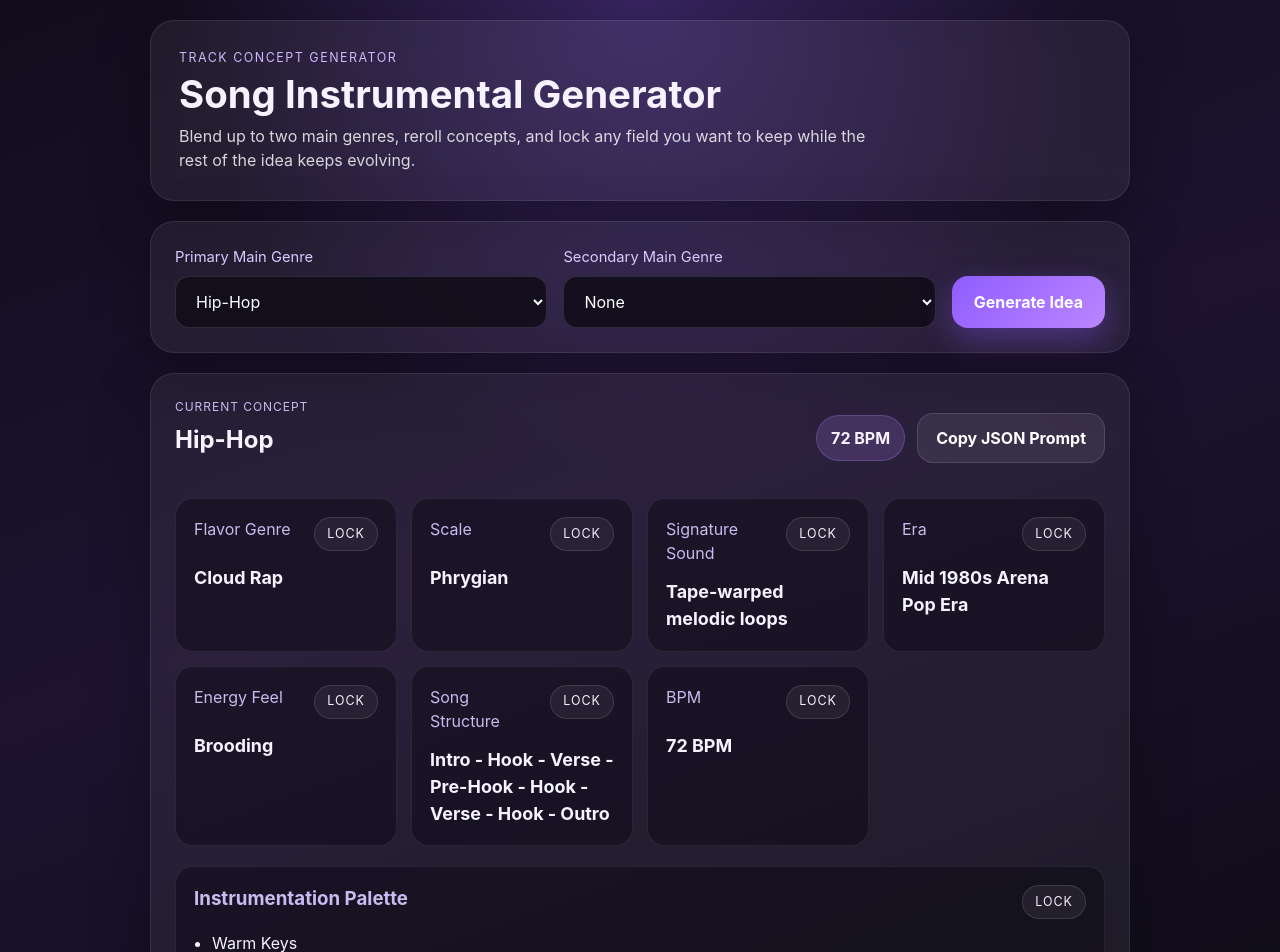
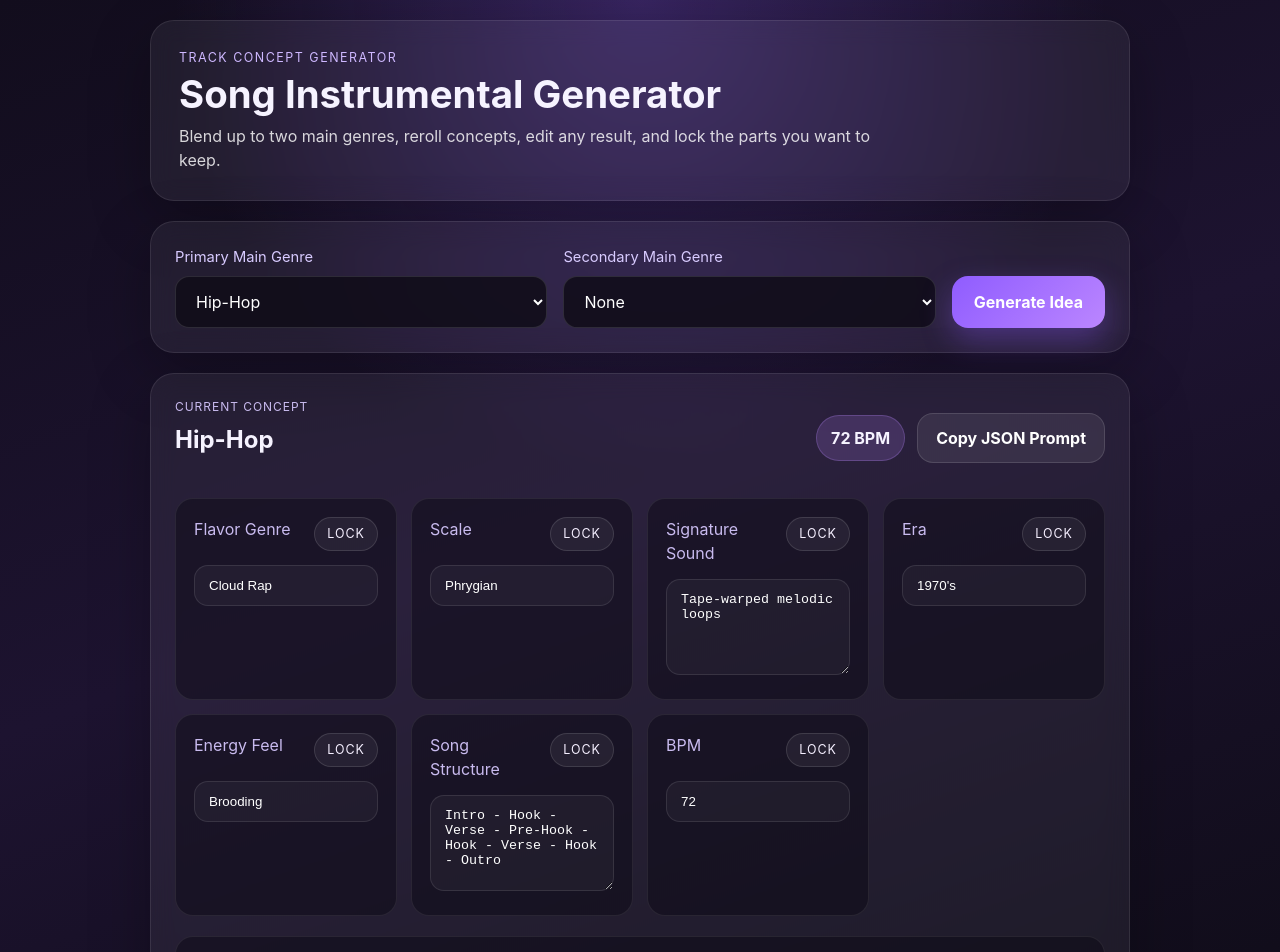
Before and after one commit to OrangeJuice72/TrackAlchemist, a React (Vite) app: page / in a window 1280 px wide. Shown: the top 952 px of the page. Built offline with nearby package versions, Linux system fonts and the light colour scheme.

Commit message:
Simplify eras and make results editable

```diff
--- a/src/App.jsx
+++ b/src/App.jsx
@@ -30,18 +30,20 @@ function App() {
 
   const genreLabel = useMemo(() => {
     const primaryLabel = GENRE_DATA[selectedGenre].label;
-
-    if (!secondaryGenre) {
-      return primaryLabel;
-    }
-
-    return `${primaryLabel} x ${GENRE_DATA[secondaryGenre].label}`;
+    return secondaryGenre ? `${primaryLabel} x ${GENRE_DATA[secondaryGenre].label}` : primaryLabel;
   }, [secondaryGenre, selectedGenre]);
 
   const handleGenerate = () => {
     setResult((previousResult) =>
       generateIdea(selectedGenre, secondaryGenre, lockedFields, previousResult)
     );
+  };
+
+  const updateResultField = (field, value) => {
+    setResult((currentResult) => ({
+      ...currentResult,
+      [field]: value
+    }));
   };
 
   const toggleLock = (field) => {
@@ -54,7 +56,6 @@ function App() {
   const handlePrimaryGenreChange = (event) => {
     const nextPrimaryGenre = event.target.value;
     const nextSecondaryGenre = nextPrimaryGenre === secondaryGenre ? '' : secondaryGenre;
-
     setSelectedGenre(nextPrimaryGenre);
     setSecondaryGenre(nextSecondaryGenre);
     setResult(generateIdea(nextPrimaryGenre, nextSecondaryGenre));
@@ -114,8 +115,8 @@ function App() {
           <p className="eyebrow">Track concept generator</p>
           <h1>Song Instrumental Generator</h1>
           <p className="subtitle">
-            Blend up to two main genres, reroll concepts, and lock any field you want to keep
-            while the rest of the idea keeps evolving.
+            Blend up to two main genres, reroll concepts, edit any result, and lock the parts you
+            want to keep.
           </p>
         </header>
 
@@ -179,47 +180,57 @@ function App() {
           ) : null}
 
           <div className="result-grid">
-            <LockableResultCard
+            <EditableResultCard
               title="Flavor Genre"
               value={result.flavorGenre}
               isLocked={lockedFields.flavorGenre}
               onToggleLock={() => toggleLock('flavorGenre')}
+              onChange={(value) => updateResultField('flavorGenre', value)}
             />
-            <LockableResultCard
+            <EditableResultCard
               title="Scale"
               value={result.scale}
               isLocked={lockedFields.scale}
               onToggleLock={() => toggleLock('scale')}
+              onChange={(value) => updateResultField('scale', value)}
             />
-            <LockableResultCard
+            <EditableResultCard
               title="Signature Sound"
               value={result.signatureSound}
               isLocked={lockedFields.signatureSound}
               onToggleLock={() => toggleLock('signatureSound')}
+              onChange={(value) => updateResultField('signatureSound', value)}
+              multiline
             />
-            <LockableResultCard
+            <EditableResultCard
               title="Era"
               value={result.era}
               isLocked={lockedFields.era}
               onToggleLock={() => toggleLock('era')}
+              onChange={(value) => updateResultField('era', value)}
             />
-            <LockableResultCard
+            <EditableResultCard
               title="Energy Feel"
               value={result.energyFeel}
               isLocked={lockedFields.energyFeel}
               onToggleLock={() => toggleLock('energyFeel')}
+              onChange={(value) => updateResultField('energyFeel', value)}
             />
-            <LockableResultCard
+            <EditableResultCard
               title="Song Structure"
               value={result.songStructure}
               isLocked={lockedFields.songStructure}
               onToggleLock={() => toggleLock('songStructure')}
+              onChange={(value) => updateResultField('songStructure', value)}
+              multiline
             />
-            <LockableResultCard
+            <EditableResultCard
               title="BPM"
-              value={`${result.bpm} BPM`}
+              value={String(result.bpm)}
               isLocked={lockedFields.bpm}
               onToggleLock={() => toggleLock('bpm')}
+              onChange={(value) => updateResultField('bpm', value.replace(/[^\d]/g, ''))}
+              inputMode="numeric"
             />
           </div>
 
@@ -231,11 +242,19 @@ function App() {
                 onClick={() => toggleLock('instrumentationPalette')}
               />
             </div>
-            <ul>
-              {result.instrumentationPalette.map((item) => (
-                <li key={item}>{item}</li>
-              ))}
-            </ul>
+            <textarea
+              className="result-input result-textarea"
+              value={result.instrumentationPalette.join(', ')}
+              onChange={(event) =>
+                updateResultField(
+                  'instrumentationPalette',
+                  event.target.value
+                    .split(',')
+                    .map((item) => item.trim())
+                    .filter(Boolean)
+                )
+              }
+            />
           </div>
         </section>
       </div>
@@ -243,14 +262,35 @@ function App() {
   );
 }
 
-function LockableResultCard({ title, value, isLocked, onToggleLock }) {
+function EditableResultCard({
+  title,
+  value,
+  isLocked,
+  onToggleLock,
+  onChange,
+  multiline = false,
+  inputMode
+}) {
   return (
     <article className="result-card">
       <div className="card-heading">
         <p>{title}</p>
         <LockButton isLocked={isLocked} onClick={onToggleLock} />
       </div>
-      <h3>{value}</h3>
+      {multiline ? (
+        <textarea
+          className="result-input result-textarea"
+          value={value}
+          onChange={(event) => onChange(event.target.value)}
+        />
+      ) : (
+        <input
+          className="result-input"
+          value={value}
+          inputMode={inputMode}
+          onChange={(event) => onChange(event.target.value)}
+        />
+      )}
     </article>
   );
 }
--- a/src/data.js
+++ b/src/data.js
@@ -566,40 +566,12 @@ export const SONG_STRUCTURES = [
 ];
 
 export const ERAS = [
-  'Late 1960s Psychedelic Era',
-  'Early 1970s Soul Era',
-  'Mid 1970s Disco Era',
-  'Late 1970s Punk Era',
-  'Early 1980s Synthwave Era',
-  'Mid 1980s Arena Pop Era',
-  'Late 1980s New Jack Swing Era',
-  'Golden Age 1990-1993',
-  'Mid 1990s Boom Bap Era',
-  'Late 1990s Neo-Soul Era',
-  'Y2K Club Era',
-  'Early 2000s Pop-Rap Era',
-  'Mid 2000s Bloghouse Era',
-  'Late 2000s Electro Pop Era',
-  '2010 Blog Era',
-  'Early 2010s EDM Explosion',
-  'Mid 2010s Trap Wave',
-  'Late 2010s Streaming Era',
-  '2020 Bedroom Pop Era',
-  '2020s Viral Short-Form Era',
-  'Lo-Fi Internet Radio Era',
-  'Retro-Futurist 2080s',
-  'Dusty Cassette Era',
-  'VHS Neon Era',
-  'Underground Mixtape Era',
-  'Luxury Nightclub Era',
-  'Post-Apocalyptic Future Era',
-  'Space Colony Era',
-  'Arcade Golden Age Era',
-  'Cyberpunk Megacity Era',
-  'Analog Studio Era',
-  'Festival Mainstage Era',
-  'Afterhours Warehouse Era',
-  'Sunset Beach Party Era',
-  'Rainy Midnight City Era',
-  'Modern Playlist-Core Era'
+  "1960's",
+  "1970's",
+  "1980's",
+  "1990's",
+  "2000's",
+  "2010's",
+  "2020's",
+  "Future"
 ];
--- a/src/styles.css
+++ b/src/styles.css
@@ -247,6 +247,21 @@ select {
   font-size: 1.12rem;
 }
 
+.result-input {
+  width: 100%;
+  margin-top: 14px;
+  border: 1px solid rgba(255, 255, 255, 0.1);
+  border-radius: 14px;
+  background: rgba(255, 255, 255, 0.04);
+  color: #fff;
+  padding: 12px 14px;
+}
+
+.result-textarea {
+  min-height: 96px;
+  resize: vertical;
+}
+
 .lock-button {
   border: 1px solid rgba(255, 255, 255, 0.12);
   background: rgba(255, 255, 255, 0.06);
```
Lines whose indentation alone changed are shown as unchanged.
